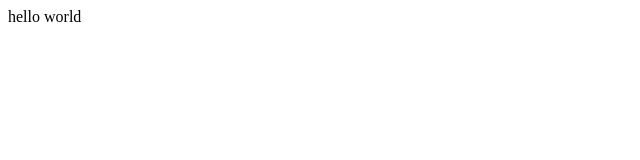
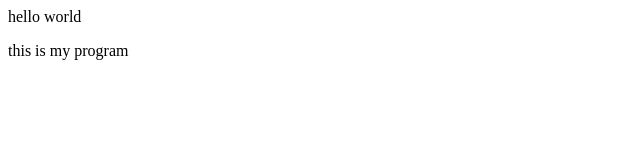
Before and after one commit to Amarjante/project-demo, a plain HTML site: page index.html in a window 1280 px wide. Shown: the whole page, without its empty margins (0-640 px from the left). Drawn offline with Linux system fonts and the light colour scheme.

Commit message:
this is my program

```diff
--- a/index.html
+++ b/index.html
@@ -1 +1,2 @@
 <p>hello world</p>
+<p> this is my program </p>
--- a/style.css
+++ b/style.css
@@ -0,0 +1,3 @@
+p{
+    color:pink;
+}
```
